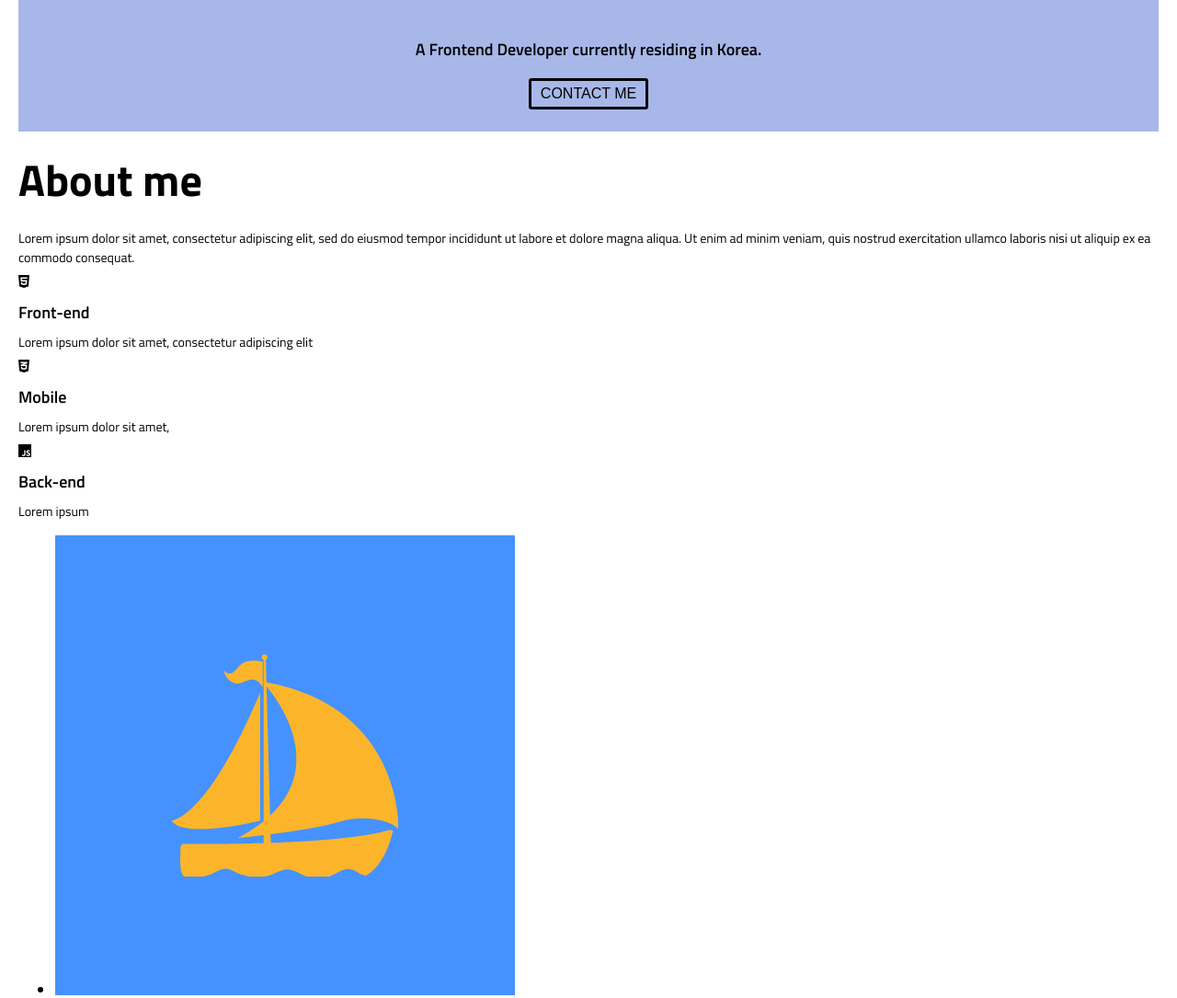
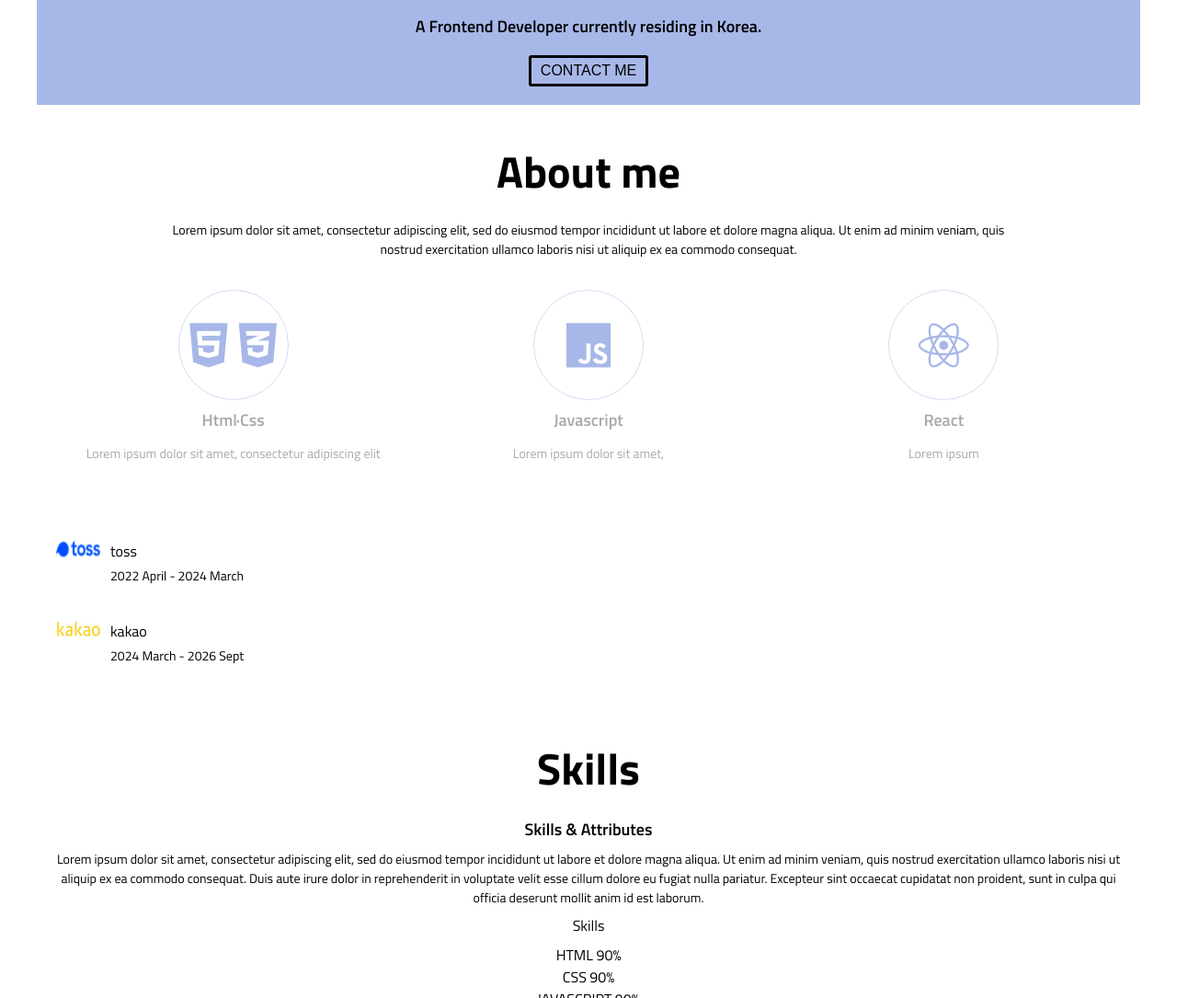
Before and after one commit to jihoo-o/js-basic, a plain HTML site: page index.html in a window 1280 px wide. Shown: the part 391-1476 px from the top of the page at 92% size. Drawn offline with Linux system fonts and the light colour scheme.

Commit message:
CSS: About

```diff
--- a/index.html
+++ b/index.html
@@ -35,7 +35,7 @@
 <!-- Home -->
   <section id="home">
     <img src="img/practice.png" alt="profile photo" class="home__avatar">
-    <h1 class="home__greeting">
+    <h1>
       Hello,<br>I'm Seonhwa
     </h1>
     <h2>
@@ -48,37 +48,48 @@
 
 <!-- About -->
   <section id="about">
-    <h1 class="about__title">
+    <h1>
       About me
     </h1>
     <p class="about__description">
       Lorem ipsum dolor sit amet, consectetur adipiscing elit, sed do eiusmod tempor incididunt ut labore et dolore magna aliqua. Ut enim ad minim veniam, quis nostrud exercitation ullamco laboris nisi ut aliquip ex ea commodo consequat.
     </p>
-    <div class="about__wrapper">
-      <i class="fab fa-html5"></i>
-      <h2 class="about__wrapper__title">Front-end</h2>
-      <p class="about__wrapper__description">Lorem ipsum dolor sit amet, consectetur adipiscing elit</p>
+    <div class="about__major">
+      <div class="about__major__icon">
+        <i class="fab fa-html5"></i>
+        <i class="fab fa-css3-alt"></i>
+      </div>
+      <h2 class="about__major__title">Html·Css</h2>
+      <p class="about__major__description">Lorem ipsum dolor sit amet, consectetur adipiscing elit</p>
     </div>
-    <div class="about__wrapper">
-      <i class="fab fa-css3-alt"></i>
-      <h2 class="about__wrapper__title">Mobile</h2>
-      <p class="about__wrapper__description">Lorem ipsum dolor sit amet, </p>
+    <div class="about__major">
+      <div class="about__major__icon">
+        <i class="fab fa-js"></i>
+      </div>
+      <h2 class="about__major__title">Javascript</h2>
+      <p class="about__major__description">Lorem ipsum dolor sit amet, </p>
     </div>
-    <div class="about__wrapper">
-      <i class="fab fa-js"></i>
-      <h2 class="about__wrapper__title">Back-end</h2>
-      <p class="about__wrapper__description">Lorem ipsum</p>
+    <div class="about__major">
+      <div class="about__major__icon">
+        <i class="fab fa-react"></i>
+      </div>
+      <h2 class="about__major__title">React</h2>
+      <p class="about__major__description">Lorem ipsum</p>
     </div>
     <ul class="about__jobs">
       <li class="job">
-        <img src="img/practice.png" alt="company logo" class="job__logo">
-        <p class="job__name">kakao</p>
-        <p class="job__period">2023 Sept - Until now</p>
+        <img src="img/toss.png" alt="company logo" class="job__logo">
+        <div class="job__description">
+          <p class="job__name">toss</p>
+          <p class="job__period">2022 April - 2024 March</p>
+        </div>
       </li>
       <li class="job">
-        <img src="img/practice.png" alt="company logo" class="job__logo">
-        <p class="job__name">naver</p>
-        <p class="job__period">2023 Sept - Until now</p>
+        <img src="img/kakao.png" alt="company logo" class="job__logo">
+        <div class="job__description">
+          <p class="job__name">kakao</p>
+          <p class="job__period">2024 March - 2026 Sept</p>
+        </div>
       </li>
     </ul>
   </section>
--- a/style.css
+++ b/style.css
@@ -1,12 +1,14 @@
 :root {
   /* Color */
   --color-black: rgb(0, 0, 0);
+  --color-dark-grey: rgb(169, 169, 169);
   --color-white: rgb(255, 255, 255);
-  --color-carolina-blue: #A7B7E8;
-  --color-blue-angel: #AED1F2;
-  --color-jungle-mist: #A9CFDB;
-  --color-ice-cold:#AEF2F0;
-  --color-water-leaf:#A7E8D4;
+  --color-carolina-blue: rgb(167, 183, 232);
+  --color-carolina-blue-opacity: rgba(167, 183, 232, 0.5);
+  --color-blue-angel: rgb(174, 209, 242);
+  --color-jungle-mist: rgb(169, 207, 219);
+  --color-ice-cold: rgb(174, 242, 240);
+  --color-water-leaf: rgb(167, 232, 212);
 
   /* Font size */
   --font-large: 48px;
@@ -31,7 +33,13 @@
 }
 body {
   font-family: 'Titillium Web', sans-serif;
-  margin: 20px;
+  margin: 0;
+}
+section {
+  padding: calc(var(--size-base-space) * 2);
+  text-align: center;
+  max-width: 1200px;
+  margin: auto;
 }
 
 /* Typography */
@@ -63,6 +71,7 @@ p {
 /* Navbar */
 #navbar {
   width: 100%;
+  max-width: 1200px;
   height: 50px;
   position: sticky;
   top: 0;
@@ -70,7 +79,7 @@ p {
   align-items: center;
   background-color: var(--color-jungle-mist);
   color: var(--color-black);
-  /* padding: 0 5px; */
+  margin: auto;
 }
 .navbar__logo {
   display: flex;
@@ -105,7 +114,7 @@ p {
   justify-content: center;
   flex-grow: 1;
   cursor: pointer;
-  transition: background-color .1s ease-in;
+  transition: background-color 100ms ease-in;
 }
 .navbar__menu__item:hover {
   background-color: var(--color-black);
@@ -115,30 +124,25 @@ p {
 /* Home */
 #home {
   width: 100%;
-  height: 58vh;
+  height: 50%;
   background-color: var(--color-carolina-blue);
   display: flex;
   flex-direction: column;
   justify-content: center;
   align-items: center;
-  padding: calc(var(--size-base-space) * 2);
 }
 .home__avatar {
   width: 150px;
   height: 150px;
   border-radius: 50%;
 }
-.home__greeting {
-  text-align: center;
-}
 .home__contact {
   width: 130px;
-  /* height: 100px; */
   font-size: var(--font-small);
   border: 3px solid var(--color-black);
   border-radius: var(--size-border-radius);
   background-color: var(--color-carolina-blue);
-  transition: background-color .1s ease-in;
+  transition: background-color 300ms ease-in;
   margin-top: var(--size-base-space);
   padding: calc(var(--size-base-space) / 2);
 }
@@ -147,3 +151,58 @@ p {
   background-color: var(--color-black);
   color: var(--color-carolina-blue);
 }
+
+/* About me */
+#about {
+  width: 100%;
+  height: 50%;
+}
+.about__description {
+  padding: 0 120px;
+}
+.about__major {
+  width: 33%;
+  display: inline-flex;
+  flex-direction: column;
+  align-items: center;
+  padding: calc(var(--size-base-space) * 3);
+}
+.about__major__icon {
+  width: 120px;
+  height: 120px;
+  font-size: 55px;
+  line-height: 120px;
+  color: var(--color-carolina-blue);
+  border: 1px solid var(--color-carolina-blue-opacity);
+  border-radius: 50%;
+}
+.about__major__title, .about__major__description {
+  color: darkgrey;
+}
+.about__jobs {
+  text-align: left;
+  list-style: none;
+  padding-left: 0;
+}
+.job {
+  display: flex;
+  align-items: center;
+}
+.job__logo {
+  margin-right: var(--size-base-space);
+}
+.job:nth-child(1) .job__logo{
+  width: 50px;
+  height: 20px;
+}
+.job:nth-child(2) .job__logo{
+  width: 50px;
+  height: 30px;
+}
+.job__name {
+  font-size: var(--font-small);
+  padding-top: calc(var(--size-base-space) * 3);
+}
+.job__period {
+  font-size: var(--font-micro);
+}
```
Also changed, not shown: img/kakao.png (added), img/toss.png (added).
